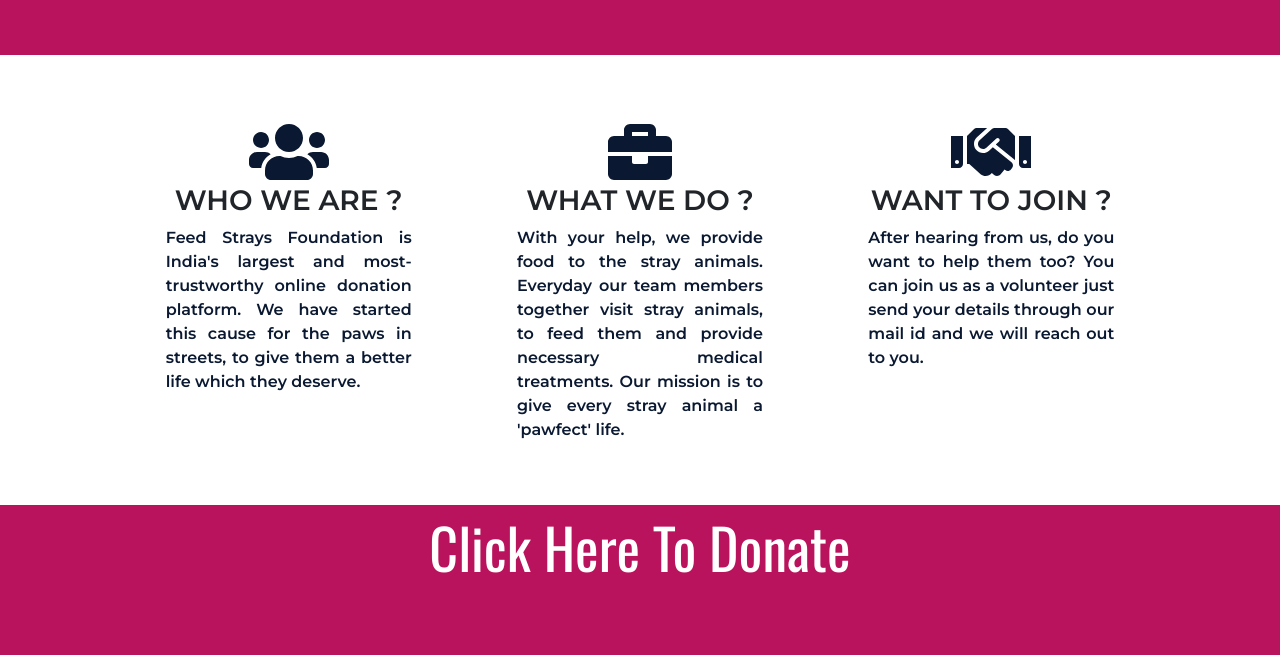
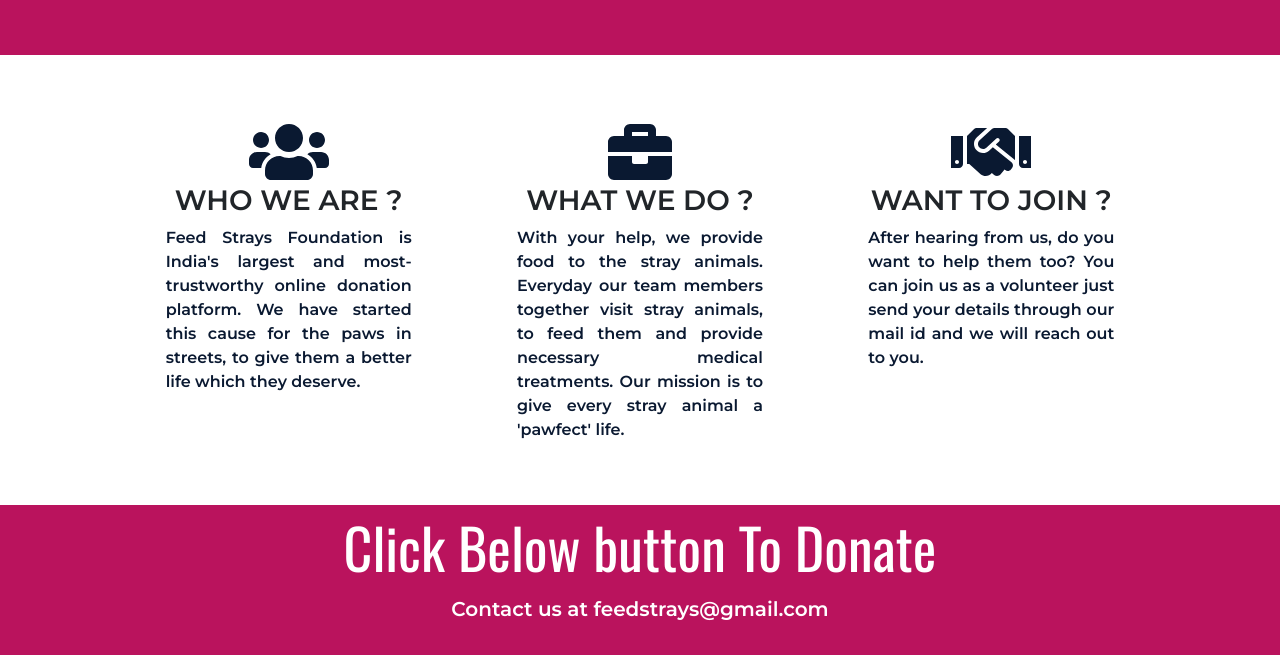
Before and after one commit to amrita001/Payment-Gateway, a plain HTML site: page index.html in a window 1280 px wide. Shown: the part 499-1154 px from the top of the page. Drawn offline with nearby package versions, Linux system fonts and the light colour scheme.

Commit message:
Update index.html

```diff
--- a/index.html
+++ b/index.html
@@ -88,7 +88,8 @@
     </section>
 
     <footer class="third-layer">
-      <h3 class="last-heading">Click Here To Donate</h3>
+      <h3 class="last-heading">Click Below button To Donate</h3>
+      <h5>Contact us at feedstrays@gmail.com</h5>
         <form>
             <script src="https://checkout.razorpay.com/v1/payment-button.js" data-payment_button_id="pl_HMvtxfTb3nouHb" async> </script>
        </form>
```
